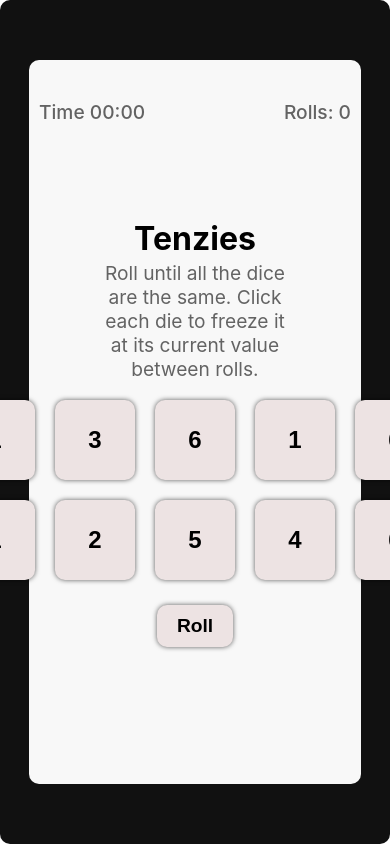
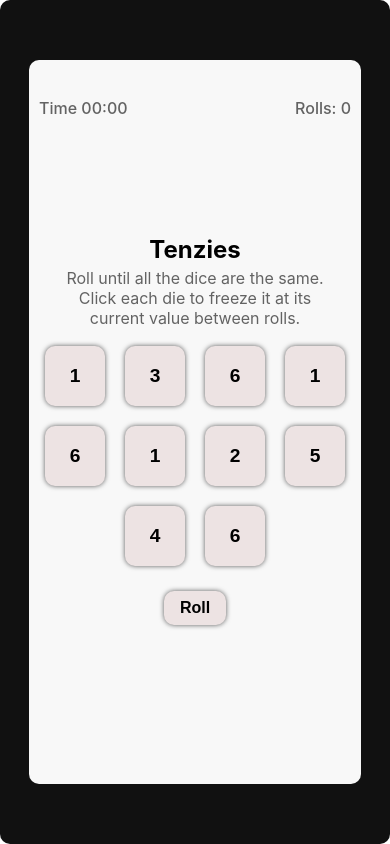
Before and after one commit to Anxhi04/tenzies-game, a React (Create React App) app: page / in a window 390 px wide. Built offline with nearby package versions, Linux system fonts and the light colour scheme.

Commit message:
stilizim per ta bere responsive

```diff
--- a/src/App.css
+++ b/src/App.css
@@ -1,7 +1,5 @@
 .dice{
   background : rgb(237, 227, 227);
-  height: 80px;
-  width: 80px;
   display: flex;
   justify-content: center;
   align-items: center;
@@ -62,3 +60,49 @@
   font-weight:500;
   color: rgb(99, 99, 99);
 }
+/*per mobile/tablet*/
+@media (max-width: 768px) {
+  .dice{
+    height: 60px;
+    width: 60px;
+    font-size: 1.2rem;
+  }
+  .rollBtn{
+    font-size: 1rem;
+    padding: 8px 16px;
+  }
+  .title{
+    font-size: 1.5rem;
+  }
+  .instructions{
+    width: 80%;
+    font-size: 1rem;
+  }
+  .timer, .rollcount{
+    font-size: 1rem;
+  }
+}
+/*per desktop*/
+@media (min-width: 800px) {
+  .dice{
+    height:100px;
+    width: 100px;
+  }
+  .rollBtn{
+    font-size: 1.5rem;
+    padding: 12px 25px;
+    margin-top: 5%;
+  }
+  .title{
+    font-size: 2.5rem;
+    margin-bottom: 2%;
+  }
+  .instructions{
+    width: 80%;
+    font-size: 1.3rem;
+    margin-bottom: 5%;
+  }
+  .timer, .rollcount{
+    font-size: 1.5rem;
+  }
+}
--- a/src/index.css
+++ b/src/index.css
@@ -31,10 +31,22 @@ body {
   flex-direction: column;
 }
 
-.dice-container{
+@media (min-width: 600px) {
+  .dice-container{
   display: grid;
   gap: 10px;
   grid-template-columns: repeat(5, auto);
   align-items: center;
   justify-items: center;
 }
+}
+@media (max-width: 600px) {
+  .dice-container{
+  display: flex;
+  flex-wrap: wrap;
+  gap: 10px;
+  align-items: center;
+  justify-items: center;
+  justify-content: center;
+  }
+}
```
